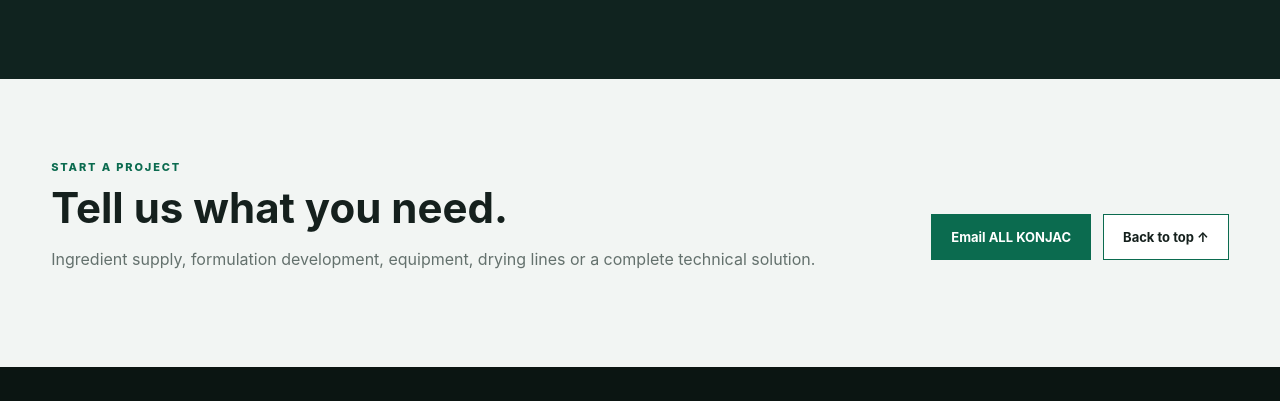
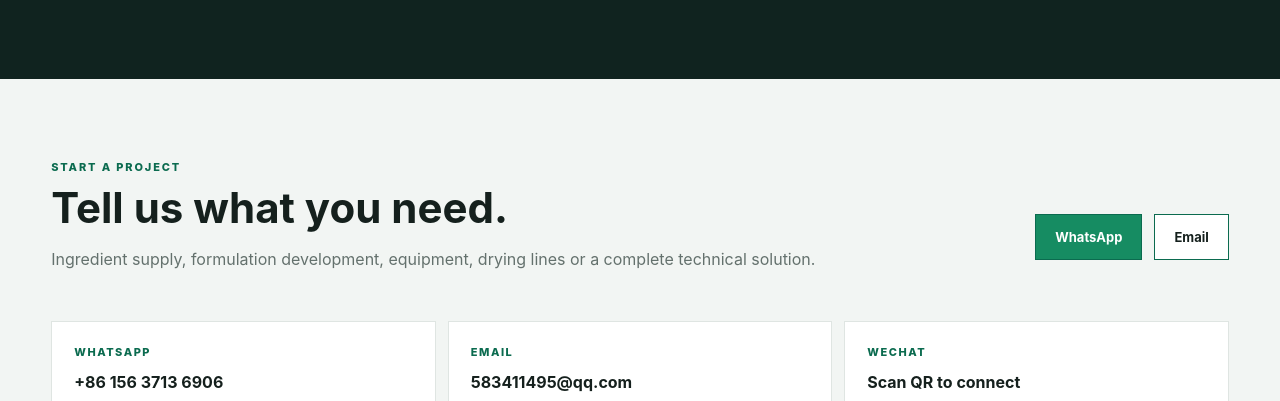
Before and after one commit to wangzhaopoiu-blip/allkonjac, a plain HTML site: page index.html in a window 1280 px wide. Shown: the part 4406-4807 px from the top of the page. Drawn offline with Linux system fonts and the light colour scheme.

Commit message:
Add WhatsApp email and WeChat contact section

```diff
--- a/index.html
+++ b/index.html
@@ -18,9 +18,9 @@
 .gallery{display:grid;grid-template-columns:1.25fr .75fr;grid-template-rows:260px 260px;gap:14px}.gallery img{width:100%;height:100%;object-fit:cover;display:block}.gallery .big{grid-row:1/3}.caption{margin-top:15px;color:var(--muted);font-size:13px}
 .case{border-top:1px solid var(--line)}.case-grid{display:grid;grid-template-columns:.8fr 1.2fr;gap:60px;align-items:center}.case h2{font-size:44px;line-height:1.05;margin:10px 0 18px}.case p{color:var(--muted)}.case-photo{height:500px;width:100%;object-fit:cover}.case-meta{display:grid;grid-template-columns:1fr 1fr;gap:12px;margin-top:24px}.meta{border:1px solid var(--line);padding:15px}.meta b{display:block;font-size:13px}.meta span{font-size:12px;color:var(--muted)}
 .global{background:#10231f;color:#fff}.global-grid{display:grid;grid-template-columns:1fr 1fr;gap:60px;align-items:center}.global h2{font-size:44px;line-height:1.06;margin:12px 0 18px}.global p{color:#b8c7c2}.global img{width:100%;height:420px;object-fit:cover}.markets{display:flex;gap:9px;flex-wrap:wrap;margin-top:22px}.tag{border:1px solid #5c756d;padding:7px 11px;font-size:11px;color:#d7e1de}
-.contact{padding:80px 0;background:#f2f5f3}.contact-box{display:flex;justify-content:space-between;align-items:center;gap:30px}.contact h2{font-size:42px;line-height:1.05;margin:10px 0}.contact p{color:var(--muted)}footer{background:#0b1512;color:#cbd6d2;padding:48px 0 26px}.foot{display:flex;justify-content:space-between;gap:40px}.foot .brand{color:#fff}.foot small{color:#80918b}.footlinks{display:flex;gap:24px;font-size:12px}.copyright{border-top:1px solid #293834;margin-top:32px;padding-top:18px;font-size:11px;color:#73827d}
+.contact{padding:80px 0;background:#f2f5f3}.contact-box{display:flex;justify-content:space-between;align-items:center;gap:30px}.contact h2{font-size:42px;line-height:1.05;margin:10px 0}.contact p{color:var(--muted)}.contact-info{display:grid;grid-template-columns:repeat(3,1fr);gap:12px;margin-top:34px}.contact-card{background:#fff;border:1px solid var(--line);padding:22px;min-height:125px}.contact-card .label{font-size:11px;letter-spacing:.14em;text-transform:uppercase;color:var(--green);font-weight:800}.contact-card strong{display:block;margin-top:9px;font-size:16px}.contact-card a{color:var(--dark)}.contact-card a:hover{color:var(--green)}.wechat-card{position:relative}.wechat-qr{width:82px;height:82px;border:1px dashed #aebbb6;display:flex;align-items:center;justify-content:center;margin-top:9px;color:#71807a;font-size:10px;text-align:center}.contact-actions{display:flex;gap:10px;flex-wrap:wrap;margin-top:18px}.contact-actions .btn{display:inline-block}.whatsapp-btn{background:#168c62!important;color:#fff!important}.email-btn{background:#fff}.contact{scroll-margin-top:76px}footer{background:#0b1512;color:#cbd6d2;padding:48px 0 26px}.foot{display:flex;justify-content:space-between;gap:40px}.foot .brand{color:#fff}.foot small{color:#80918b}.footlinks{display:flex;gap:24px;font-size:12px}.copyright{border-top:1px solid #293834;margin-top:32px;padding-top:18px;font-size:11px;color:#73827d}
 @media(max-width:900px){.navlinks{display:none}.hero{min-height:0;overflow:visible}.hero-copy{min-height:0;padding:72px 0 52px;padding-right:0}.hero-photo{position:relative;inset:auto;min-height:420px;background-position:center}.hero-photo:before{background:linear-gradient(180deg,#f5f7f6 0%,rgba(245,247,246,.9) 8%,rgba(245,247,246,0) 30%)}.hero-photo:after{right:18px;bottom:18px}.strip-grid{grid-template-columns:1fr 1fr}.strip-item:nth-child(2){border-right:0}.grid4{grid-template-columns:1fr 1fr}.feature-grid,.case-grid,.global-grid{grid-template-columns:1fr;gap:35px}.gallery{grid-template-columns:1fr 1fr}.photo,.case-photo{height:420px}.contact-box,.section-top{display:block}.section-top p{margin-top:20px}}
-@media(max-width:560px){section{padding:65px 0}.hero-copy{padding:60px 0}.hero h1{font-size:54px}.strip-grid,.grid4{grid-template-columns:1fr}.strip-item{border-right:0}.gallery{display:block}.gallery img{height:250px;margin-bottom:12px}.feature h2,.case h2,.global h2,.contact h2,.section-top h2{font-size:34px}.foot{display:block}.footlinks{margin-top:20px;flex-wrap:wrap}}
+@media(max-width:560px){section{padding:65px 0}.hero-copy{padding:60px 0}.hero h1{font-size:54px}.strip-grid,.grid4,.contact-info{grid-template-columns:1fr}.strip-item{border-right:0}.gallery{display:block}.gallery img{height:250px;margin-bottom:12px}.feature h2,.case h2,.global h2,.contact h2,.section-top h2{font-size:34px}.foot{display:block}.footlinks{margin-top:20px;flex-wrap:wrap}}
 </style>
 </head>
 <body>
@@ -33,7 +33,7 @@
 <section id="technology"><div class="wrap"><div class="section-top"><div><div class="eyebrow">Real Manufacturing</div><h2>Real photos. Real equipment. Real environments.</h2></div><p>The first website version uses the actual project photographs provided by the company. We deliberately keep retouching minimal so the engineering capability remains credible.</p></div><div class="gallery"><img class="big" src="assets/drying-line-wide-2.jpg" alt="Konjac drying line in factory" loading="lazy"><img src="assets/blue-equipment.jpg" alt="Industrial drying equipment" loading="lazy"><img src="assets/air-duct.jpg" alt="Air duct and drying system" loading="lazy"></div><div class="caption">Industrial equipment and production-environment photography supplied for the ALL KONJAC website.</div></div></section>
 <section id="case" class="case"><div class="wrap case-grid"><div><div class="eyebrow">Project Case</div><h2>Konjac Dried-Chip Drying Line</h2><p>This project demonstrates a complete industrial drying environment: conveying, drying chambers, air handling, drive systems and multiple equipment modules working as a connected line.</p><p>The website presentation intentionally uses different crops and documentary angles rather than a heavily rendered “new factory” visual style.</p><div class="case-meta"><div class="meta"><b>Project type</b><span>Industrial drying system</span></div><div class="meta"><b>Scope</b><span>Design + equipment integration</span></div><div class="meta"><b>Application</b><span>Konjac dried-chip processing</span></div><div class="meta"><b>Service</b><span>Installation + commissioning support</span></div></div></div><img class="case-photo" src="assets/drying-drive.jpg" alt="Drive system on konjac drying equipment" loading="lazy"></div></section>
 <section class="global"><div class="wrap global-grid"><div><div class="eyebrow" style="color:#7bc8aa">Global Business</div><h2>From China to global food manufacturing.</h2><p>The company materials show business connections across China and overseas markets. ALL KONJAC is positioned as an international-facing brand for ingredients, equipment and technology solutions.</p><div class="markets"><span class="tag">Japan</span><span class="tag">Southeast Asia</span><span class="tag">Thailand</span><span class="tag">Indonesia</span><span class="tag">Malaysia</span><span class="tag">Korea</span><span class="tag">Global Partners</span></div></div><img src="assets/factory-angle.jpg" alt="Industrial production line interior" loading="lazy"></div></section>
-<section id="contact" class="contact"><div class="wrap contact-box"><div><div class="eyebrow">Start a Project</div><h2>Tell us what you need.</h2><p>Ingredient supply, formulation development, equipment, drying lines or a complete technical solution.</p></div><div class="actions"><a class="btn primary" href="mailto:info@allkonjac.com">Email ALL KONJAC</a><a class="btn secondary" href="#top">Back to top ↑</a></div></div></section>
+<section id="contact" class="contact"><div class="wrap"><div class="contact-box"><div><div class="eyebrow">Start a Project</div><h2>Tell us what you need.</h2><p>Ingredient supply, formulation development, equipment, drying lines or a complete technical solution.</p></div><div class="actions"><a class="btn primary whatsapp-btn" href="https://wa.me/8615637136906" target="_blank" rel="noopener">WhatsApp</a><a class="btn secondary email-btn" href="mailto:583411495@qq.com">Email</a></div></div><div class="contact-info"><div class="contact-card"><div class="label">WhatsApp</div><strong><a href="https://wa.me/8615637136906" target="_blank" rel="noopener">+86 156 3713 6906</a></strong></div><div class="contact-card"><div class="label">Email</div><strong><a href="mailto:583411495@qq.com">583411495@qq.com</a></strong></div><div class="contact-card wechat-card"><div class="label">WeChat</div><strong>Scan QR to connect</strong><div class="wechat-qr">WeChat QR<br>coming soon</div></div></div></div></section>
 </main>
 <footer><div class="wrap"><div class="foot"><div><div class="brand">ALL <span>KONJAC</span></div><small>Konjac Ingredients · Equipment · Intelligent Manufacturing · Technology Solutions</small></div><div class="footlinks"><a href="#business">Business</a><a href="#equipment">Equipment</a><a href="#technology">Technology</a><a href="#contact">Contact</a></div></div><div class="copyright">© 2026 ALL KONJAC. International B2B website V1.</div></div></footer>
 </body></html>
```
